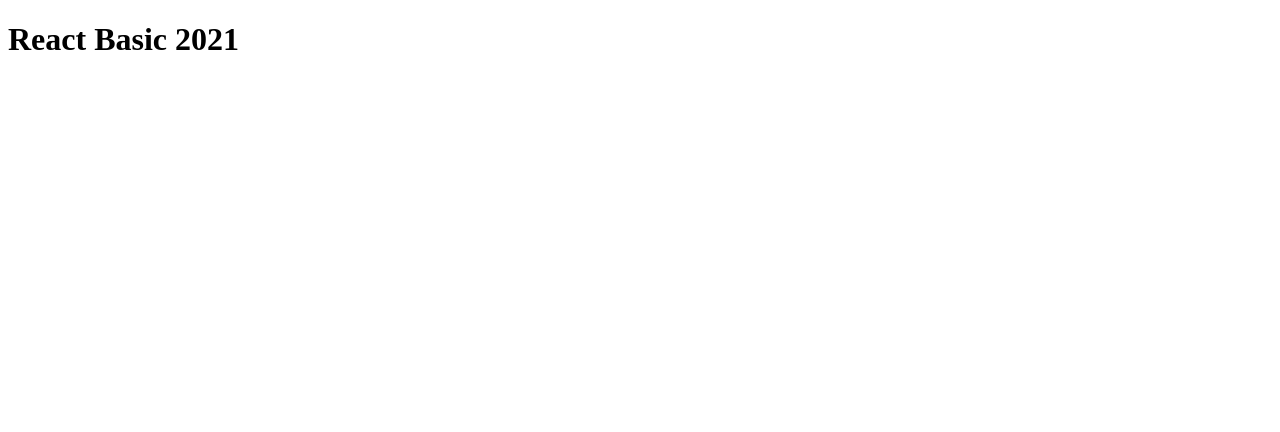
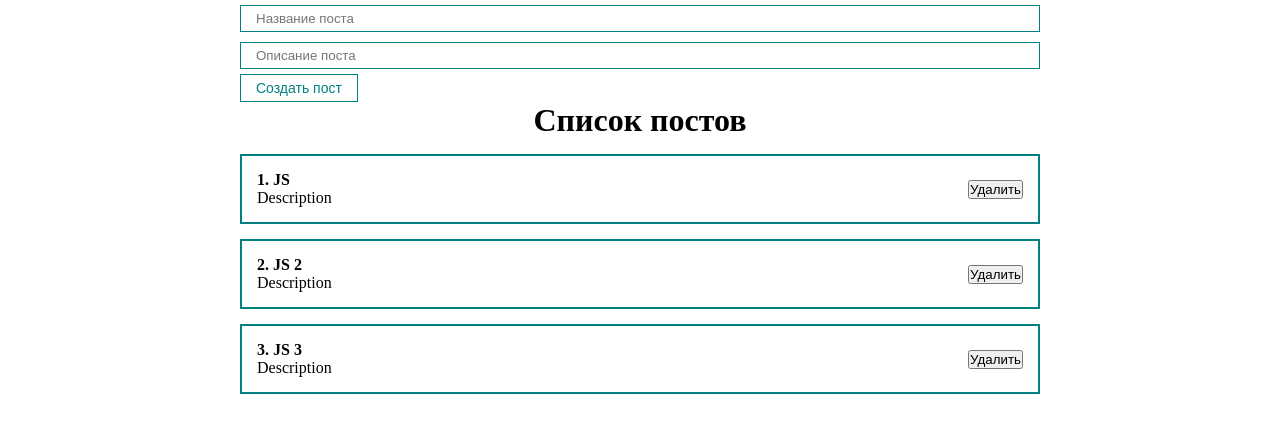
Before and after one commit to EvgenyMinin/React_Basic_2021, a React (Create React App) app: page / in a window 1280 px wide. Shown: the top 432 px of the page. Built offline with nearby package versions, Linux system fonts and the light colour scheme.

Commit message:
added new posts

```diff
--- a/src/App.tsx
+++ b/src/App.tsx
@@ -1,5 +1,66 @@
-import React from "react";
+import React, { ChangeEvent, MouseEvent, useState } from 'react';
 
-const App = () => <h1>React Basic 2021</h1>;
+import PostList from './components/PostList';
+import Button from './components/UI/button/Button';
+import Input from './components/UI/input/Input';
+import { Post } from './models/Post';
+
+import './styles/App.css';
+
+interface PostInput {
+  title: string;
+  body: string;
+}
+
+const App = () => {
+  const [posts, setPosts] = useState<Post[]>([
+    { id: 1, title: 'JS', body: 'Description' },
+    { id: 2, title: 'JS 2', body: 'Description' },
+    { id: 3, title: 'JS 3', body: 'Description' },
+  ]);
+  const [postInput, setPostInput] = useState<PostInput>({
+    title: '',
+    body: '',
+  });
+
+  const changeHandler = (e: ChangeEvent<HTMLInputElement>) => {
+    setPostInput({
+      ...postInput,
+      [e.target.name]: e.target.value,
+    });
+  };
+
+  const addNewPost = (e: MouseEvent<HTMLButtonElement>) => {
+    e.preventDefault();
+    setPosts([...posts, { ...postInput, id: Date.now() }]);
+    setPostInput({
+      title: '',
+      body: '',
+    });
+  };
+
+  return (
+    <div className="app">
+      <form>
+        <Input
+          type="text"
+          name="title"
+          placeholder="Название поста"
+          value={postInput.title}
+          onChange={changeHandler}
+        />
+        <Input
+          type="text"
+          name="body"
+          placeholder="Описание поста"
+          value={postInput.body}
+          onChange={changeHandler}
+        />
+        <Button onClick={addNewPost}>Создать пост</Button>
+      </form>
+      <PostList posts={posts} />
+    </div>
+  );
+};
 
 export default App;
--- /dev/null
+++ b/src/components/PostItem.css
@@ -0,0 +1,8 @@
+.post {
+  display: flex;
+  padding: 15px;
+  border: 2px solid teal;
+  margin-top: 15px;
+  justify-content: space-between;
+  align-items: center;
+}
--- /dev/null
+++ b/src/components/PostItem.tsx
@@ -0,0 +1,27 @@
+import React from 'react';
+
+import './PostItem.css';
+
+type PostItemProps = {
+  number: number;
+  title: string;
+  body: string;
+};
+
+const PostItem = ({ number, title, body }: PostItemProps) => {
+  return (
+    <div className="post">
+      <div className="post__content">
+        <strong>
+          {number}. {title}
+        </strong>
+        <div>{body}</div>
+      </div>
+      <div className="post__btns">
+        <button>Удалить</button>
+      </div>
+    </div>
+  );
+};
+
+export default PostItem;
--- /dev/null
+++ b/src/components/PostList.css
@@ -0,0 +1,3 @@
+h1 {
+  text-align: center;
+}
--- /dev/null
+++ b/src/components/PostList.tsx
@@ -0,0 +1,23 @@
+import React from 'react';
+import { Post } from '../models/Post';
+import PostItem from './PostItem';
+
+import './PostList.css';
+
+interface PostListProps {
+  posts: Post[];
+}
+
+const PostList = ({posts}: PostListProps) => {
+    return (
+    <>
+      <h1>Список постов</h1>
+
+      {posts.map(({ id, title, body }, index) => (
+        <PostItem key={id} number={index + 1} title={title} body={body} />
+      ))}
+    </>
+  );
+};
+
+export default PostList;
--- /dev/null
+++ b/src/components/UI/button/Button.module.css
@@ -0,0 +1,18 @@
+.btn {
+  padding: 5px 15px;
+  color: teal;
+  font-size: 14px;
+  background-color: transparent;
+  border: 1px solid teal;
+  cursor: pointer;
+}
+
+.btn:disabled {
+  border: 1px solid gray;
+  color: gray;
+}
+
+.btn:not(:disabled):hover {
+  color: white;
+  background-color: teal;
+}
--- /dev/null
+++ b/src/components/UI/button/Button.tsx
@@ -0,0 +1,9 @@
+import React, { ButtonHTMLAttributes, FC } from 'react';
+
+import css from './Button.module.css';
+
+const Button: FC<ButtonHTMLAttributes<HTMLButtonElement>> = ({ children, ...props }) => {
+  return <button className={css.btn} {...props}>{children}</button>;
+};
+
+export default Button;
--- /dev/null
+++ b/src/components/UI/input/Input.module.css
@@ -0,0 +1,6 @@
+.input {
+  width: 100%;
+  padding: 5px 15px;
+  margin: 5px 0;
+  border: 1px solid teal;
+}
--- /dev/null
+++ b/src/components/UI/input/Input.tsx
@@ -0,0 +1,9 @@
+import React, { InputHTMLAttributes } from 'react';
+
+import css from './Input.module.css';
+
+const Input = ({ ...props }: InputHTMLAttributes<HTMLInputElement>) => {
+  return <input {...props} className={css.input} />;
+};
+
+export default Input;
--- /dev/null
+++ b/src/models/Post.ts
@@ -0,0 +1,5 @@
+export interface Post {
+  id: number;
+  title: string;
+  body: string;
+}
--- /dev/null
+++ b/src/react-app-env.d.ts
@@ -0,0 +1 @@
+/// <reference types="react-scripts" />
--- /dev/null
+++ b/src/styles/App.css
@@ -0,0 +1,14 @@
+* {
+    margin: 0;
+    padding: 0;
+    box-sizing: border-box;
+}
+
+#root {
+    display: flex;
+    justify-content: center;
+}
+
+.app {
+    width: 800px;
+}
```
